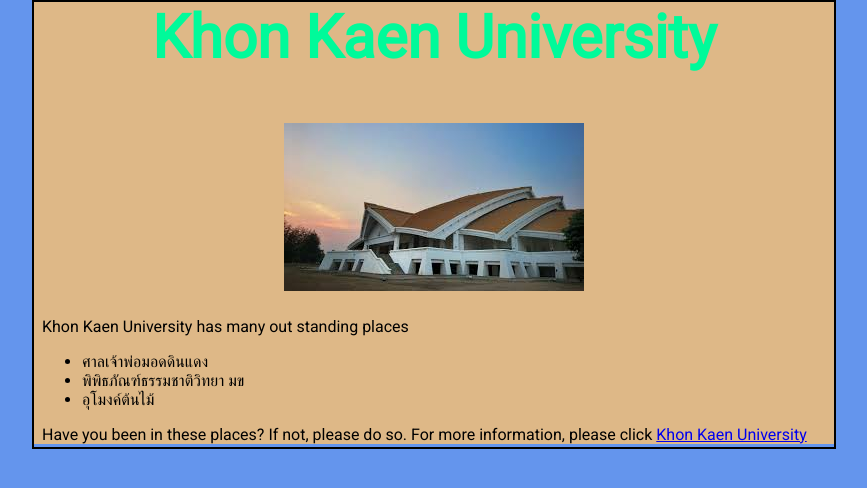
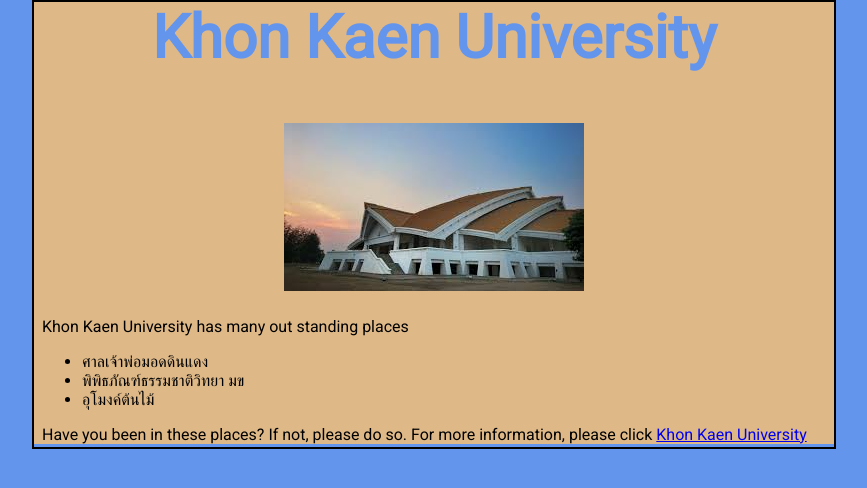
Before and after one commit to Pongsatorn-Sudputong/pongsatorn.github.io, a plain HTML site: page index.html in a window 1280 px wide. Shown: the whole page, without its empty margins (206-1073 px from the left). Drawn offline with Linux system fonts and the light colour scheme.

Commit message:
Add files via upload

```diff
--- a/styles/style.css
+++ b/styles/style.css
@@ -23,5 +23,5 @@ main {
 
 .topic {
     font-size: 40px;
-    color: mediumspringgreen;
+    color: cornflowerblue;
 }
```
